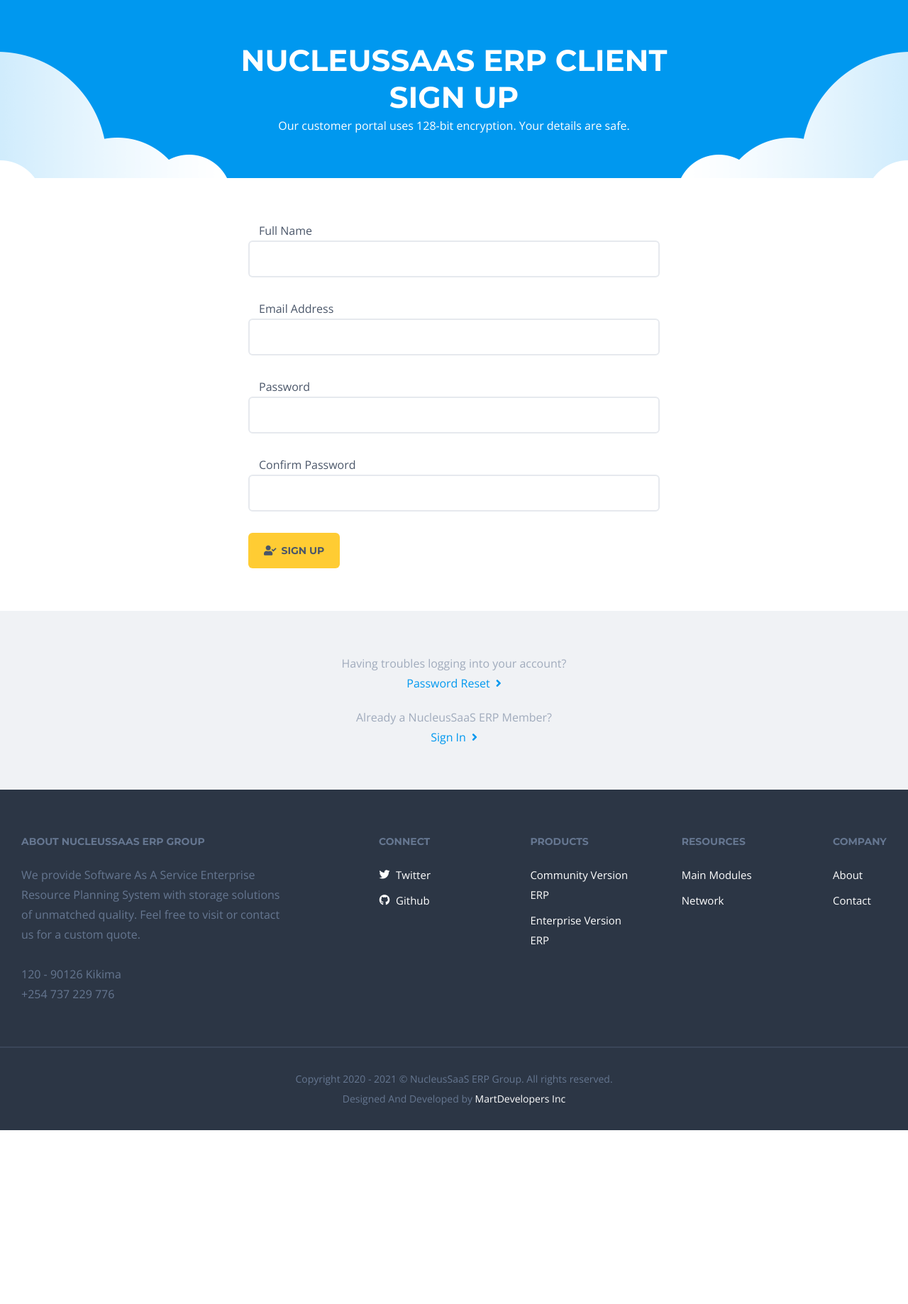
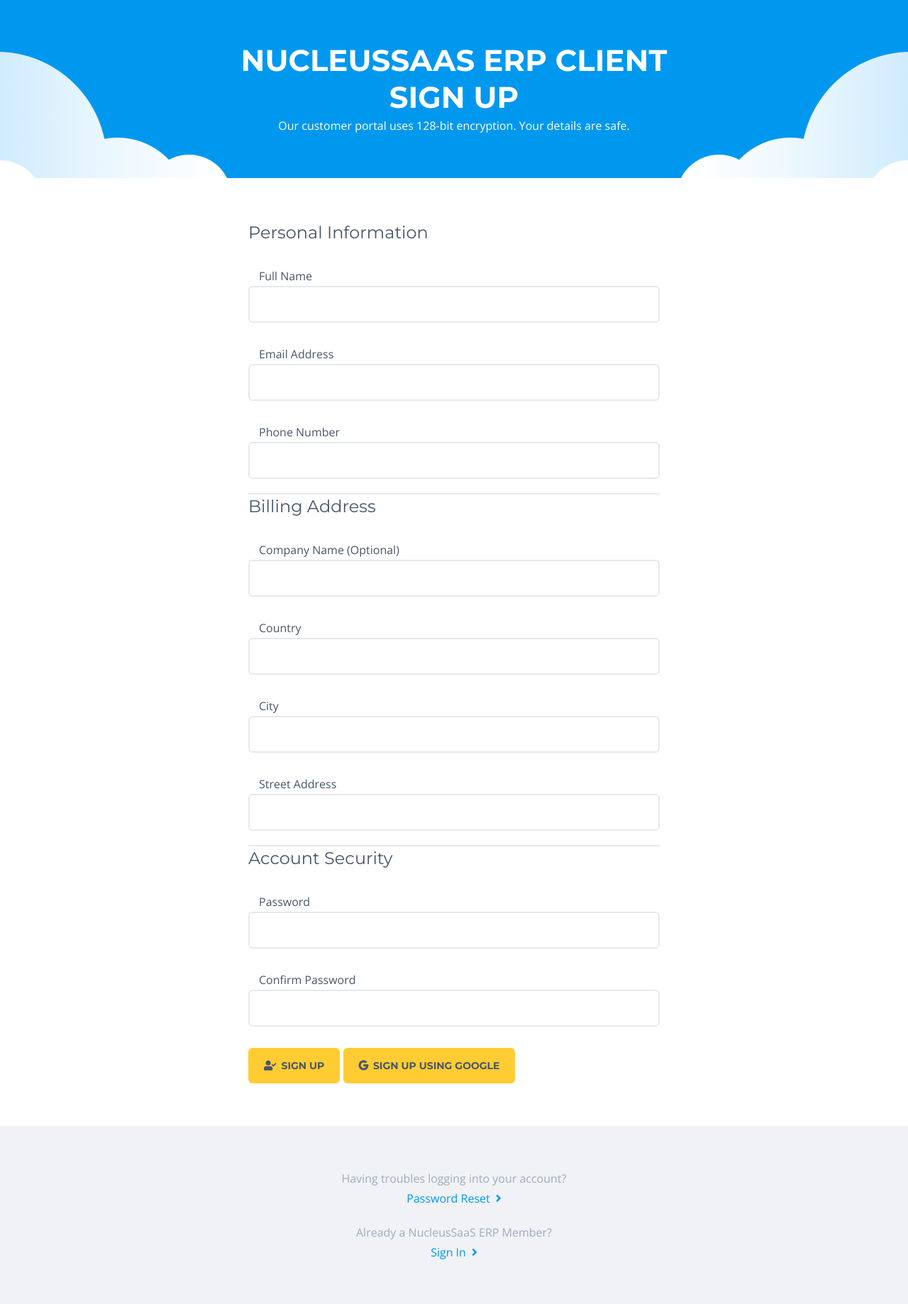
Before and after one commit to NucleusERP-Group/Subscription_Ecosystem, a PHP site: page /views/client-signup.php in a window 1280 px wide. Shown: the part 121-1959 px from the top of the page at 71% size. Before the commit the page ends 1714 px from the top, so only its background shows below. Run offline with PHP 8.4, Linux system fonts and the light colour scheme.

Commit message:
Crafted Client Sign Up

```diff
--- a/views/client-signup.php
+++ b/views/client-signup.php
@@ -24,14 +24,47 @@ require_once('../partials/_head.php'); ?>
             <div class="container">
                 <div class="column-row align-center">
                     <div class="column-50">
+
                         <form class="form-full-width" method="POST">
+                            <div class="text-center">
+                                <h3>Personal Information</h3>
+                            </div>
                             <div class="form-row">
+
                                 <label for="form-email">Full Name</label>
                                 <input id="form-email" type="text" name="email">
                             </div>
                             <div class="form-row">
                                 <label for="form-email">Email Address</label>
                                 <input id="form-email" type="text" name="email">
+                            </div>
+                            <div class="form-row">
+                                <label for="form-email">Phone Number</label>
+                                <input id="form-email" type="text" name="email">
+                            </div>
+                            <hr>
+                            <div class="text-center">
+                                <h3>Billing Address</h3>
+                            </div>
+                            <div class="form-row">
+                                <label>Company Name (Optional)</label>
+                                <input type="text" name="password">
+                            </div>
+                            <div class="form-row">
+                                <label>Country</label>
+                                <input type="text" name="password">
+                            </div>
+                            <div class="form-row">
+                                <label>City</label>
+                                <input type="text" name="password">
+                            </div>
+                            <div class="form-row">
+                                <label>Street Address</label>
+                                <input type="text" name="password">
+                            </div>
+                            <hr>
+                            <div class="text-center">
+                                <h3>Account Security</h3>
                             </div>
                             <div class="form-row">
                                 <label for="form-password">Password</label>
@@ -41,10 +74,13 @@ require_once('../partials/_head.php'); ?>
                                 <label for="form-password">Confirm Password</label>
                                 <input id="form-password" type="password" name="password">
                             </div>
+
                             <div class="form-row">
                                 <button class="button-secondary"><i class="fas fa-user-check icon-left"></i>Sign Up</button>
+                                <button class="button-secondary"><i class="fab fa-google icon-left"></i>Sign Up Using Google</button>
                             </div>
                         </form>
+
                     </div>
                 </div>
             </div>
```
